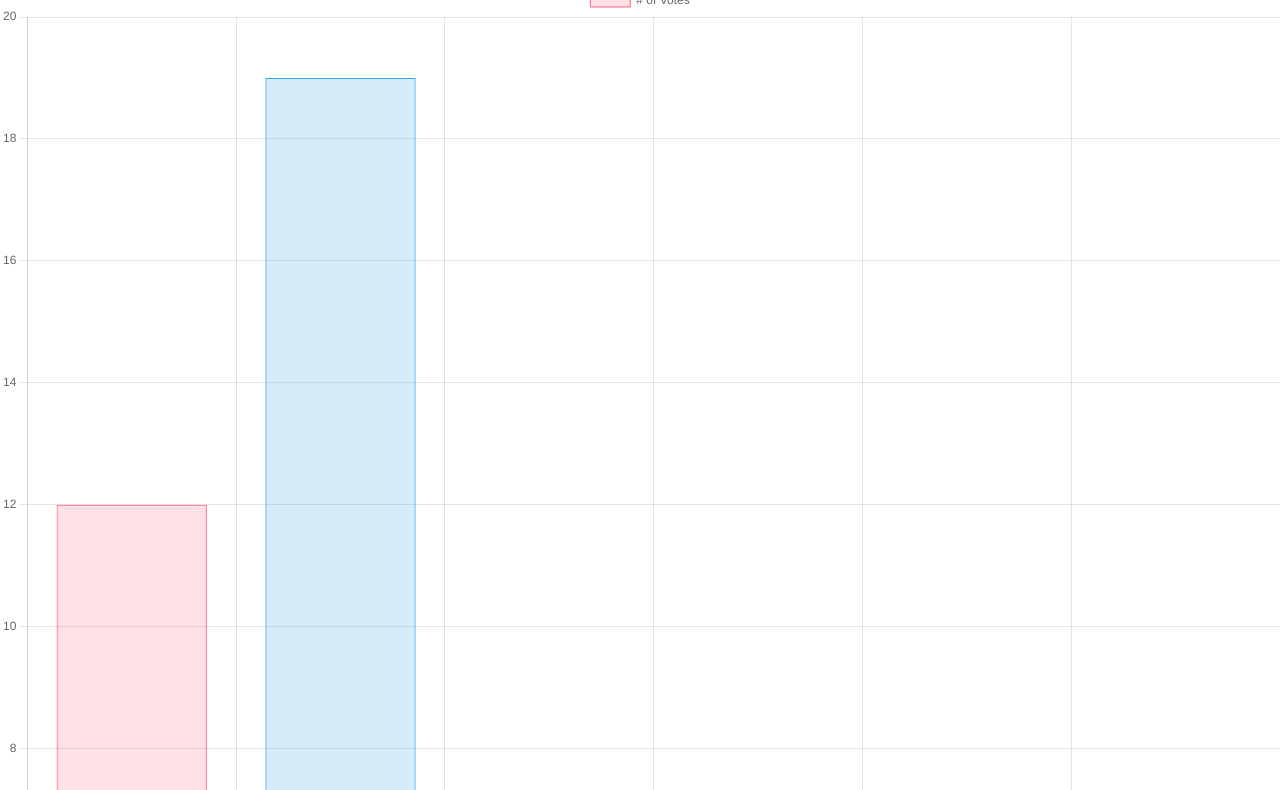
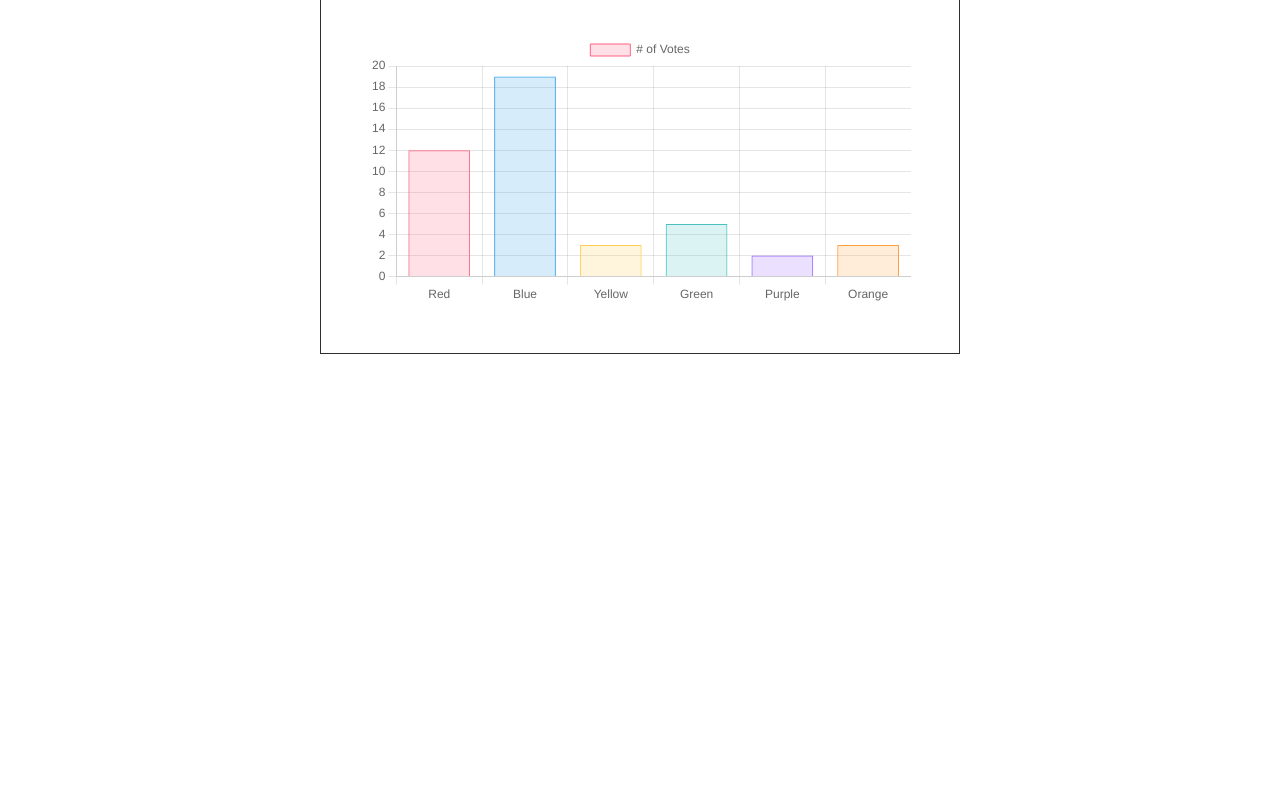
Before and after one commit to JanTrichter/chartjs-demo, a website built with Vite: page index.html in a window 1280 px wide. Shown: the part 52-842 px from the top of the page. After the commit the page ends 800 px from the top, so only its background shows below. Built offline with nearby package versions, Linux system fonts and the light colour scheme.

Commit message:
adjusted the chart

```diff
--- a/index.html
+++ b/index.html
@@ -9,8 +9,8 @@
 </head>
 <body>
     <h1>Chart.js Example</h1>
-    <div>
-        <canvas id="myChart" width="300px" height="300px"></canvas>
+    <div class="wrapper">
+        <canvas id="myChart"></canvas>
     </div>
     <script defer type="module" src="./src/main.js"></script>
 </body>
--- a/src/style.css
+++ b/src/style.css
@@ -13,3 +13,12 @@ html {
 h1 {
   text-align: center;
 }
+
+.wrapper {
+  width: 50vw;
+  margin: 0 auto;
+  display: grid;
+  place-items: center;
+  padding: 3em;
+  border: 1px solid #2e2e2e;
+}
```
